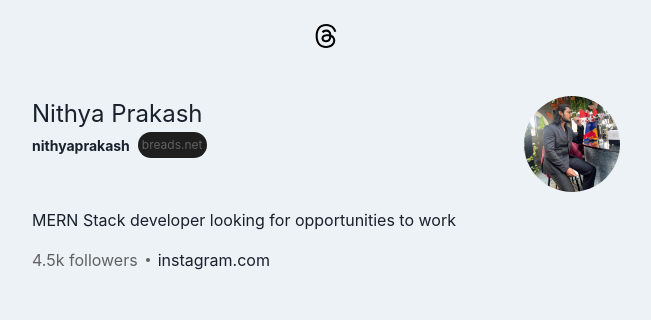
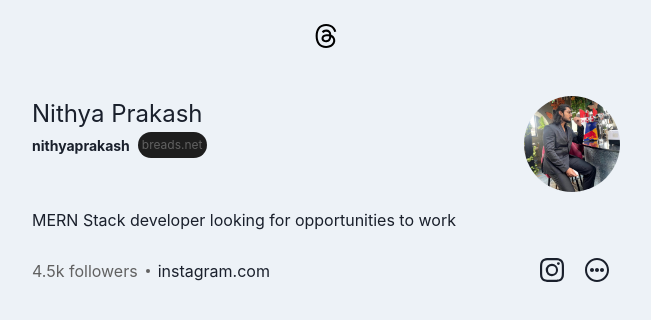
Before and after one commit to nithyaprakashav/BREADS-Threads-app-with-Chat-feature, a React (Vite) app in the folder Frontend/: page /1 in a window 1280 px wide. Shown: the top 320 px of the page, without its empty margins (314-965 px from the left). Built offline with nearby package versions, Linux system fonts and the light colour scheme.

Commit message:
Add copy profile link function

```diff
--- a/Frontend/src/components/UserNavbar.jsx
+++ b/Frontend/src/components/UserNavbar.jsx
@@ -1,7 +1,24 @@
-import { Avatar, Box,Text, Flex, VStack } from "@chakra-ui/react";
+import { Avatar, Box,Text, Flex, VStack, Menu, MenuButton, Portal, MenuList, MenuItem } from "@chakra-ui/react";
 import { Link } from "react-router-dom";
+import {BsInstagram } from "react-icons/bs"
+import {CgMoreO} from "react-icons/cg"
+import { useToast } from '@chakra-ui/react'
 
 const UserNavbar = () => {
+    const toast = useToast()
+    const copyUrl =() => {
+        const currUrl = window.location.href
+        navigator.clipboard.writeText(currUrl).then(()=>{
+
+            toast({
+                title: ` Profile link copied to your clipboard`,
+                position: 'top-right',
+                isClosable: true,
+                background: "gray.dark"
+              })
+        })
+
+    }
     return (
         <VStack
         gap={4}
@@ -49,7 +66,25 @@ const UserNavbar = () => {
                     </Box>
                     <Link color="gray.light">instagram.com</Link>
                 </Flex>
-                <Flex></Flex>
+                <Flex>
+                    <Box className="icon-container">
+                       <BsInstagram size={24} cursor={"pointer"}/>
+                    </Box>
+                    <Box className="icon-container">
+                        <Menu>
+                            <MenuButton>
+                                <CgMoreO size={24} cursor={"pointer"}/>
+                            </MenuButton>
+                            <Portal>
+                                <MenuList bg={"gray.dark"}>
+                                    <MenuItem bg={"gray.dark"} onClick={copyUrl}>Copy Link</MenuItem>
+                                </MenuList>
+                            </Portal>
+                        </Menu>
+                    </Box>
+
+
+                </Flex>
             </Flex>
         </VStack>
      );
```
